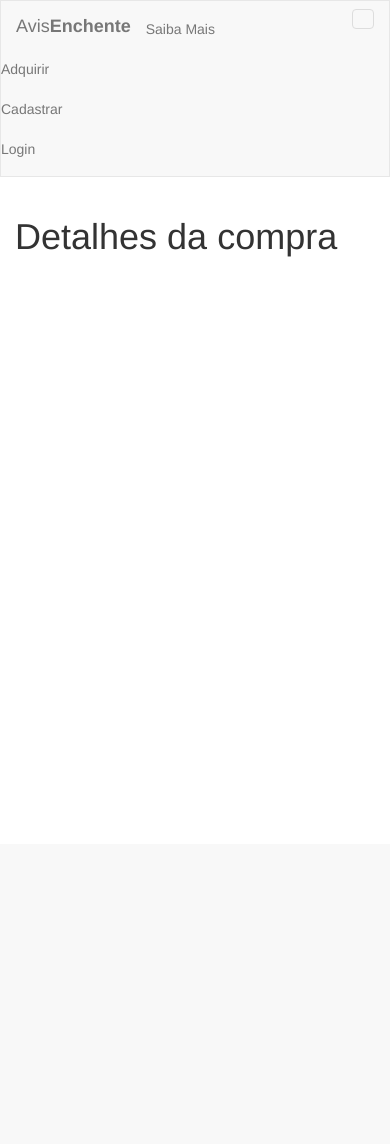
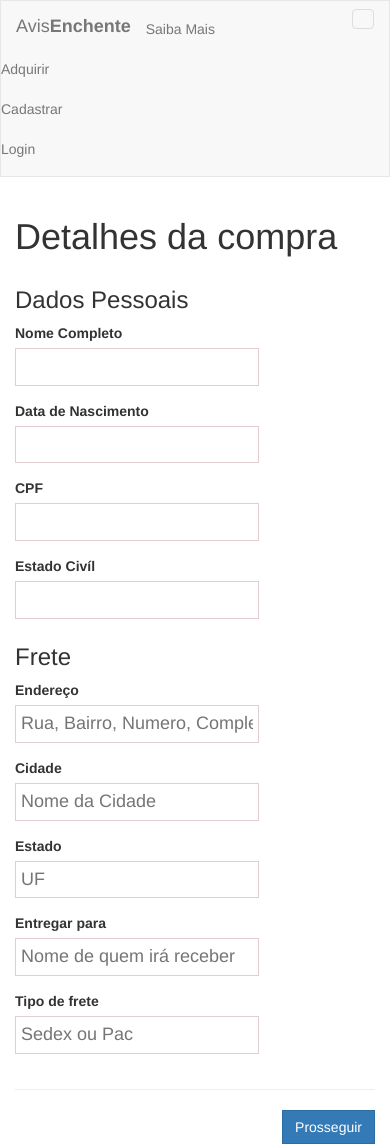
Before and after one commit to cirocosta/avisenchente, a Python web app: template src/templates/pedido/carrinho_detalhes.html in a window 390 px wide. Before the commit the page ends 257 px from the top, so only its background shows below. Run offline with Jinja, Linux system fonts and the light colour scheme; the template is opened without the code that fills it, so the values that code supplies are empty; some libraries are stand-ins or nearby versions.

Commit message:
Enhancements

```diff
--- /dev/null
+++ b/src/static/css/carrinho_detalhes.css
@@ -0,0 +1,16 @@
+input {
+    border: 1px solid rgb(226, 206, 206);
+    outline: none;
+    padding: 5px;
+    font-size: 18px;
+    margin-bottom: 5px;
+}
+
+input:focus {
+    box-shadow: inset 1px 1px 10px rgb(226, 226, 226);
+    border: 1px solid rgb(177, 177, 177);
+}
+
+.btn {
+	border-radius: 0 !important;
+}
--- a/src/templates/index/saiba_mais.html
+++ b/src/templates/index/saiba_mais.html
@@ -5,6 +5,7 @@
 {%block content%}
 <header class="jumbotron text-center">
   <h1>Moradores <strong>sim</strong> entendem de <strong>sua região.</strong</strong></h1>
+  <h2 style="letter-spacing: 1px;">São os que melhor podem colaborar</h2>
 </header>
 
 <div class="container">
@@ -31,9 +32,11 @@
     <h3>Produto</h3>
     <hr>
     <article class="lead text-muted">
-      Lorem ipsum dolor sit amet, consectetur adipisicing elit, sed do eiusmod
+      <p>Lorem ipsum dolor sit amet, consectetur adipisicing elit, sed do eiusmod
       cillum dolore eu fugiat nulla pariatur. Excepteur sint occaecat cupidatat non
       proident, sunt in culpa qui officia deserunt mollit anim id est laborum.
+      </p>
+      <a href="/adquirir" class="btn btn-default pull-right">Faça parte disto adquirindo um!</a>
     </article>
   </section>
 
--- a/src/templates/pedido/carrinho_detalhes.html
+++ b/src/templates/pedido/carrinho_detalhes.html
@@ -1,6 +1,38 @@
 {%extends 'base/base.html'%}
+{%block extrahead%}
+  <link rel="stylesheet" type="text/css" href="/static/css/carrinho_detalhes.css">
+{%endblock%}
 {%block content%}
 <div class="container">
   <h1>Detalhes da compra</h1>
+  <div class="row">
+    <div class="col-md-6">
+      <h3>Dados Pessoais</h3>
+      <label>Nome Completo</label>
+      <p><input placeholder=""/></p>
+      <label>Data de Nascimento</label>
+      <p><input placeholder=""/></p>
+      <label>CPF</label>
+      <p><input placeholder=""/></p>
+      <label>Estado Civíl</label>
+      <p><input placeholder=""/></p>
+    </div>
+
+    <div class="col-md-6">
+      <h3>Frete</h3>
+      <label>Endereço</label>
+      <p><input placeholder="Rua, Bairro, Numero, Complemento"/></p>
+      <label>Cidade</label>
+      <p><input placeholder="Nome da Cidade"/></p>
+      <label>Estado</label>
+      <p><input placeholder="UF"/></p>
+      <label>Entregar para</label>
+      <p><input placeholder="Nome de quem irá receber"/></p>
+      <label>Tipo de frete</label>
+      <p><input placeholder="Sedex ou Pac"/></p>
+    </div>
+  </div>
+  <hr/>
+    <a class="btn btn-primary pull-right" href="/adquirir/carrinho/finalizar">Prosseguir</a>
 </div>
 {%endblock%}
```
Also changed, not shown: src/main.py (+11 -1 lines), src/templates/pedido/carrinho.html (+47 -2 lines), src/templates/pedido/carrinho_finalizar.html (added, +24 -0 lines), src/templates/pedido/pedidos.html (+10 -6 lines), src/utils/ec_paypal.py (+4 -4 lines), src/views/paypal.py (+40 -0 lines), src/views/pedido.py (+9 -0 lines), src/static/css/carrinho_finalizar.css (added).
